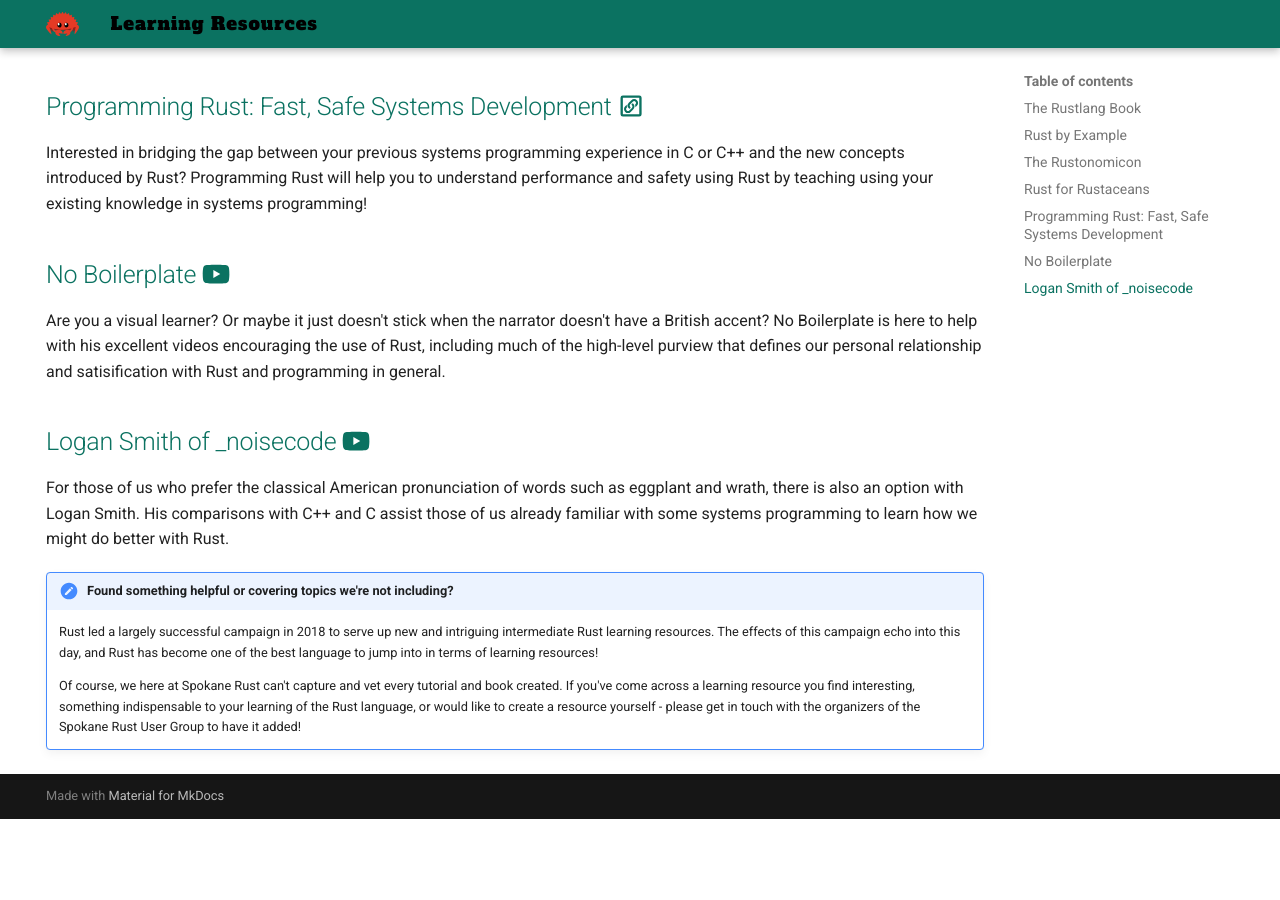
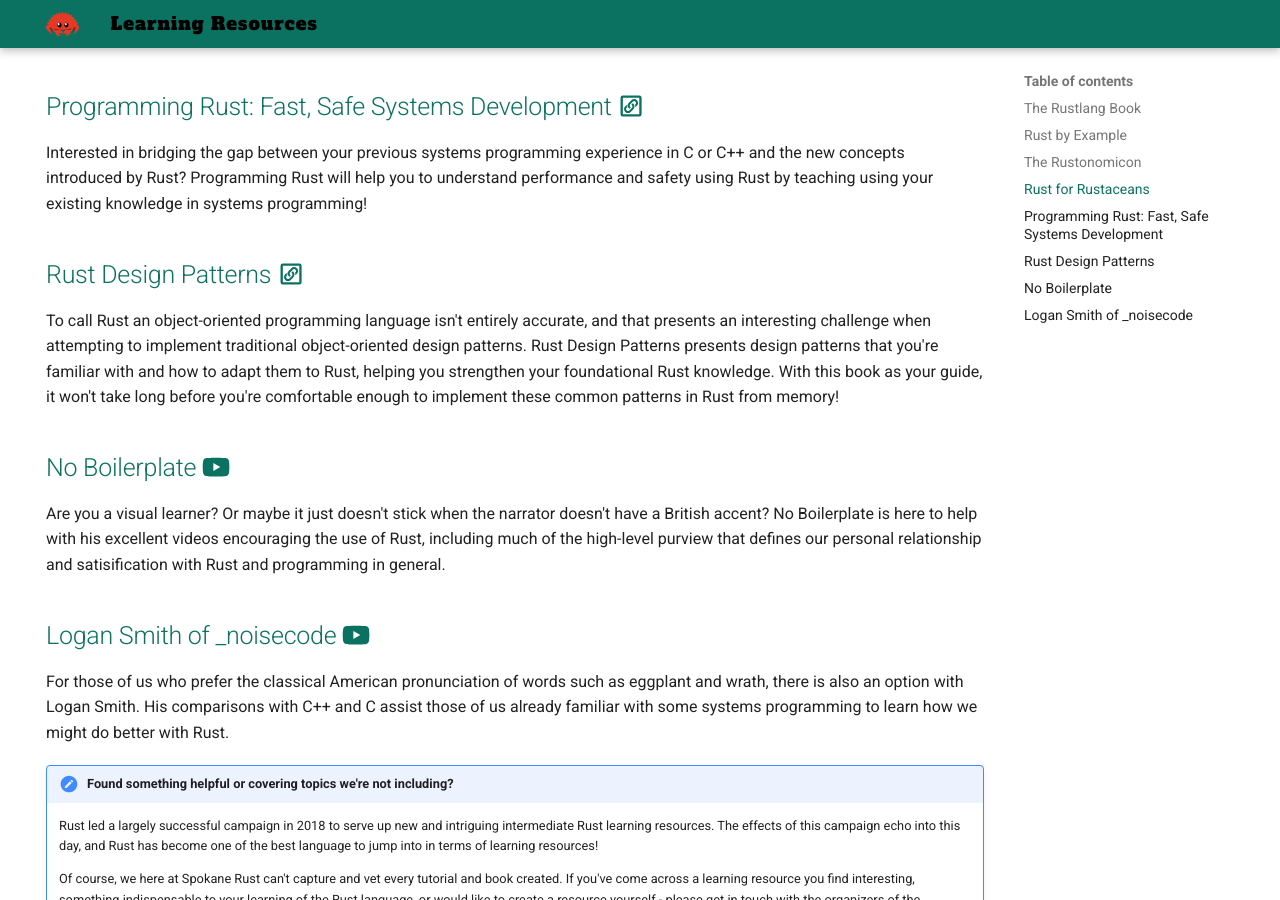
Before and after one commit to SpokaneTech/SpokaneRustUserGroup, an MkDocs documentation site: the page built from docs/resources/resources.md, in a window 1280 px wide and 900 px high, scrolled down 850 px. Built offline with MkDocs 1.6.1 and Material for MkDocs 9.7.7, drawn with Linux system fonts in a browser that asks for light colours; before the commit the page ends 1669 px from its top, so only the background shows below that.

Commit message:
feat: Add Rust Design Patterns (#3)
Co-authored-by: Nathan Teoh <me@nathanteoh.com>

```diff
--- a/docs/resources/resources.md
+++ b/docs/resources/resources.md
@@ -27,6 +27,10 @@
 
 Interested in bridging the gap between your previous systems programming experience in C or C++ and the new concepts introduced by Rust? Programming Rust will help you to understand performance and safety using Rust by teaching using your existing knowledge in systems programming!
 
+## [Rust Design Patterns :material-link-box-variant-outline:](https://rust-unofficial.github.io/patterns/)
+
+To call Rust an object-oriented programming language isn't entirely accurate, and that presents an interesting challenge when attempting to implement traditional object-oriented design patterns. Rust Design Patterns presents design patterns that you're familiar with and how to adapt them to Rust, helping you strengthen your foundational Rust knowledge. With this book as your guide, it won't take long before you're comfortable enough to implement these common patterns in Rust from memory!
+
 ## [No Boilerplate :fontawesome-brands-youtube:](https://www.youtube.com/@NoBoilerplate)
 
 Are you a visual learner? Or maybe it just doesn't stick when the narrator doesn't have a British accent? No Boilerplate is here to help with his excellent videos encouraging the use of Rust, including much of the high-level purview that defines our personal relationship and satisification with Rust and programming in general.
@@ -35,6 +39,8 @@
 
 For those of us who prefer the classical American pronunciation of words such as eggplant and wrath, there is also an option with Logan Smith. His comparisons with C++ and C assist those of us already familiar with some systems programming to learn how we might do better with Rust.
 
+
+
 !!! note annotate "Found something helpful or covering topics we're not including?"
 
     Rust led a largely successful campaign in 2018 to serve up new and intriguing intermediate Rust learning resources.
```
